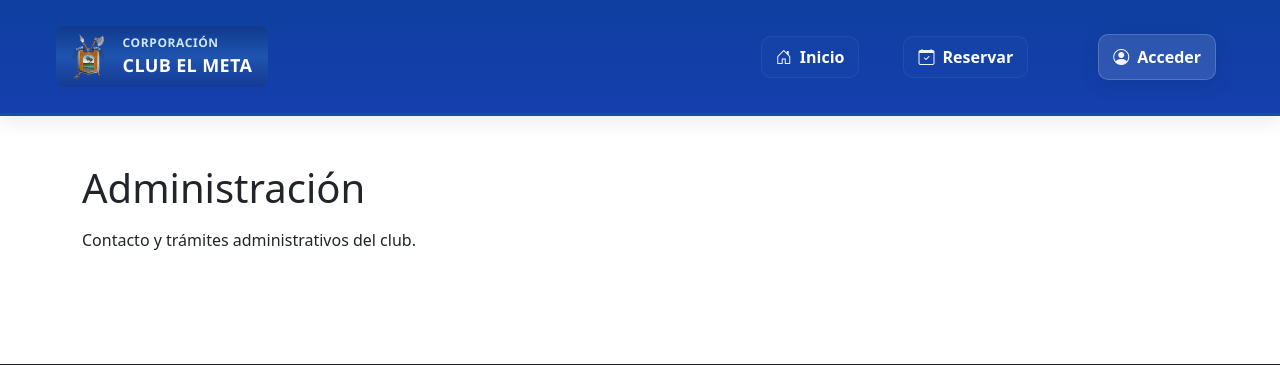
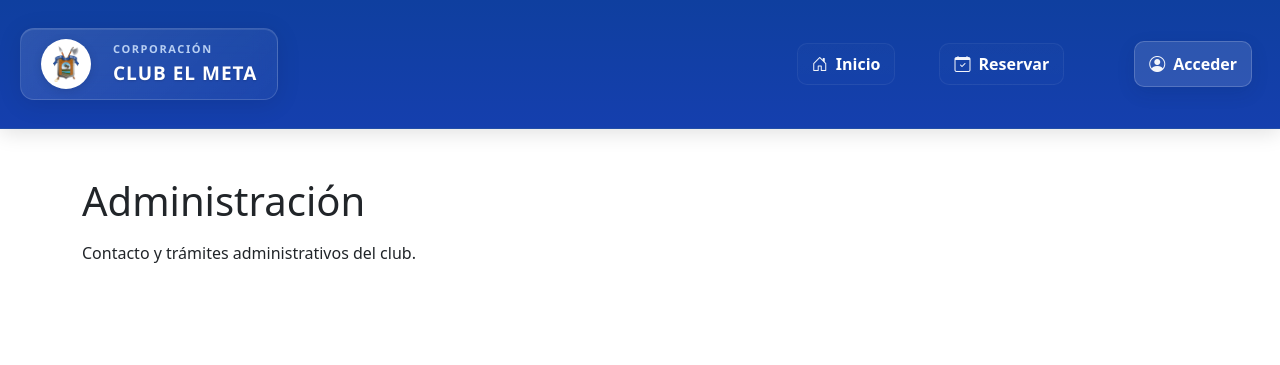
Before and after one commit to 444Pipe/clubmetaREPO, a Django app: page /administracion/ in a window 1280 px wide. Shown: the top 365 px of the page. Run offline with Django 5.2, Linux system fonts and the light colour scheme; parts of the project's set-up code (start-up, migrations or seed data) failed here and were passed over.

Commit message:
Mejorar diseño del logo/marca en navbar: glassmorphism y badge circular

```diff
--- a/static/css/navbar.css
+++ b/static/css/navbar.css
@@ -8,14 +8,14 @@
 
 .site-header{
   background: var(--nav-gradient);
-  box-shadow: 0 6px 18px rgba(0,0,0,0.08);
-  border-bottom: 3px solid rgba(255,255,255,0.06);
+  box-shadow: 0 4px 20px rgba(0,0,0,0.12);
+  border-bottom: 1px solid rgba(255,255,255,0.08);
 }
 
 /* Ensure header sits above mobile submenu overlay so the toggle is reachable */
 .site-header{position:relative; z-index:1301}
 
-.nav-container{display:flex;align-items:center;justify-content:space-between;padding:8px 16px;max-width:1200px;margin:0 auto}
+.nav-container{display:flex;align-items:center;justify-content:space-between;padding:10px 20px;max-width:1280px;margin:0 auto}
 .brand-wrap{display:flex;align-items:center;gap:10px}
 .brand-logo{height:45px;width:auto;object-fit:contain;border-radius:6px}
 .brand-text{font-weight:700;font-size:18px;color:var(--nav-text-light);margin-left:8px}
@@ -99,19 +99,53 @@
 .nav-logout-form .btn-logout { background: transparent; color: var(--nav-text-light); padding:6px 10px; border: none; font-weight:700 }
 .nav-logout-form .btn-logout:hover { text-decoration:underline }
 
-/* Brand / logo boxed design (restored) */
+/* Brand / logo boxed design — premium glassmorphism */
 .brand-wrap { display:flex; align-items:center }
-.brand-link { display:flex; align-items:center; gap:10px; background: linear-gradient(180deg,#0f3a8c 0%,#1e54b0 50%,#163a94 100%); padding:8px 16px; border-radius:8px; }
-.brand-logo { width:auto; height:45px; object-fit:contain; display:block }
-.brand-text { display:block; }
-.brand-line-small { display:block; color:#cfe6ff; font-weight:700; font-size:12px; letter-spacing:0.6px; text-transform:uppercase; font-family: 'Segoe UI', 'Helvetica Neue', Arial, sans-serif }
-.brand-line-large { display:block; color:#ffffff; font-weight:700; font-size:18px; letter-spacing:0.35px; text-transform:uppercase; font-family: 'Segoe UI', 'Helvetica Neue', Arial, sans-serif }
+.brand-link {
+  display:flex; align-items:center; gap:14px;
+  background: linear-gradient(135deg, rgba(255,255,255,0.12) 0%, rgba(255,255,255,0.04) 100%);
+  backdrop-filter: blur(12px); -webkit-backdrop-filter: blur(12px);
+  padding:10px 20px; border-radius:14px;
+  border: 1px solid rgba(255,255,255,0.15);
+  box-shadow: 0 4px 24px rgba(0,0,0,0.10), inset 0 1px 0 rgba(255,255,255,0.10);
+  transition: box-shadow .2s ease, transform .2s ease;
+}
+.brand-link:hover {
+  box-shadow: 0 8px 32px rgba(0,0,0,0.16), inset 0 1px 0 rgba(255,255,255,0.12);
+  transform: translateY(-1px);
+}
+
+/* Circular white badge behind the logo image */
+.brand-logo-wrap {
+  display:flex; align-items:center; justify-content:center;
+  width:50px; height:50px;
+  background: #ffffff;
+  border-radius:50%;
+  box-shadow: 0 2px 10px rgba(0,0,0,0.12);
+  flex-shrink:0;
+  overflow:hidden;
+}
+.brand-logo { width:36px; height:36px; object-fit:contain; display:block }
+
+.brand-text { display:flex; flex-direction:column; gap:1px; }
+.brand-line-small {
+  display:block; color:rgba(210,230,255,0.85); font-weight:600; font-size:11px;
+  letter-spacing:1.6px; text-transform:uppercase;
+  font-family: 'Segoe UI', 'Helvetica Neue', Arial, sans-serif;
+}
+.brand-line-large {
+  display:block; color:#ffffff; font-weight:800; font-size:19px;
+  letter-spacing:1px; text-transform:uppercase;
+  font-family: 'Segoe UI', 'Helvetica Neue', Arial, sans-serif;
+  text-shadow: 0 1px 2px rgba(0,0,0,0.15);
+}
 
 @media (max-width:900px) {
-  .brand-link { padding:6px 12px }
-  .brand-logo { height:56px; width:auto }
-  .brand-line-small { font-size:11px }
-  .brand-line-large { font-size:16px }
+  .brand-link { padding:8px 14px; gap:10px; border-radius:12px }
+  .brand-logo-wrap { width:42px; height:42px }
+  .brand-logo { width:30px; height:30px }
+  .brand-line-small { font-size:10px; letter-spacing:1.2px }
+  .brand-line-large { font-size:15px }
 }
 
 /* Improved submenu link styling for visibility */
--- a/templates/partials/navbar.html
+++ b/templates/partials/navbar.html
@@ -3,7 +3,9 @@
   <div class="nav-container">
     <div class="brand-wrap">
       <div class="brand-link" aria-hidden="true">
-        <img src="{% static 'img/logo.png' %}" alt="CORPORACIÓN CLUB EL META" class="brand-logo">
+        <span class="brand-logo-wrap">
+          <img src="{% static 'img/logo.png' %}" alt="CORPORACIÓN CLUB EL META" class="brand-logo">
+        </span>
         <span class="brand-text">
           <span class="brand-line-small">CORPORACIÓN</span>
           <span class="brand-line-large">CLUB EL META</span>
```
